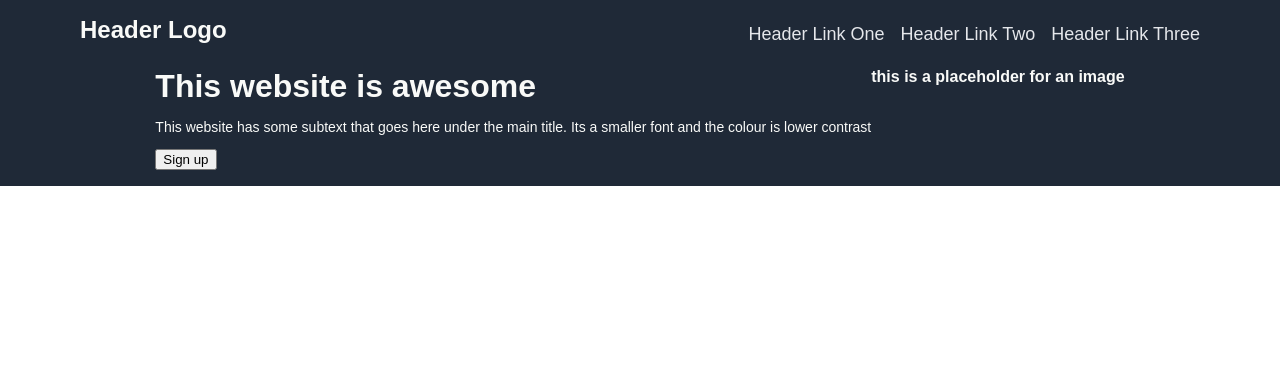
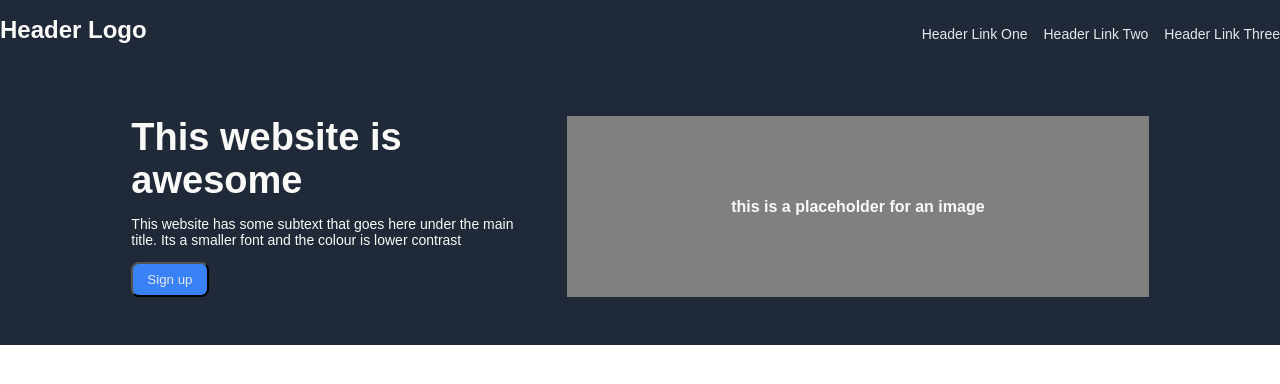
Before and after one commit to zakwatsonn/odin-landing-page, a plain HTML site: page index.html in a window 1280 px wide. Drawn offline with Linux system fonts and the light colour scheme.

Commit message:
cant quite get the navbar in line with the data

```diff
--- a/style.css
+++ b/style.css
@@ -11,29 +11,17 @@ body {
     display: flex;
     flex-direction: column;
     justify-content: center;
-    padding:1em 5em;
+    align-items: center;
+    padding:1em 0px;
 }
 
 .navbar {
     display:flex;
-    justify-content: flex-start;
+    justify-content: center;
     align-items: center;
-}
-
-.topdata {
-    margin:auto;
-    display:flex;
-    font-weight: bolder;
-}
-
-.dataleft h1 {
-    padding:0;
-    margin:0;
-}
-
-.dataleft p{
-    font-size: 14px;
-    font-weight: lighter;
+    margin-bottom:3em;
+    gap:1em;
+    width:100%;
 }
 
 .logo {
@@ -56,6 +44,48 @@ body {
 }
 
 .navigation li {
-    font-size: 18px;
+    font-size: 14px;
     color:#E5E7EB;
 }
+
+.topdata {
+    display:flex;
+    flex-wrap:wrap;
+    font-weight: bolder;
+    gap:3em;
+    margin-bottom:2em;
+}
+
+.dataleft{
+    flex:0.8;
+}
+
+.dataright {
+    flex:1.2;
+}
+
+.dataleft h1 {
+    padding:0;
+    margin:0;
+    font-size:38px;
+}
+
+.dataleft p{
+    font-size: 14px;
+    font-weight: lighter;
+}
+
+.dataleft button {
+    background-color:#3882F6;
+    padding:8px 14px;
+    border-radius: 8px;
+    color:#E5E7EB;
+}
+
+.image {
+    display:flex;
+    justify-content: center;
+    align-items:center;
+    background-color:grey;
+    height:100%;
+}
```
